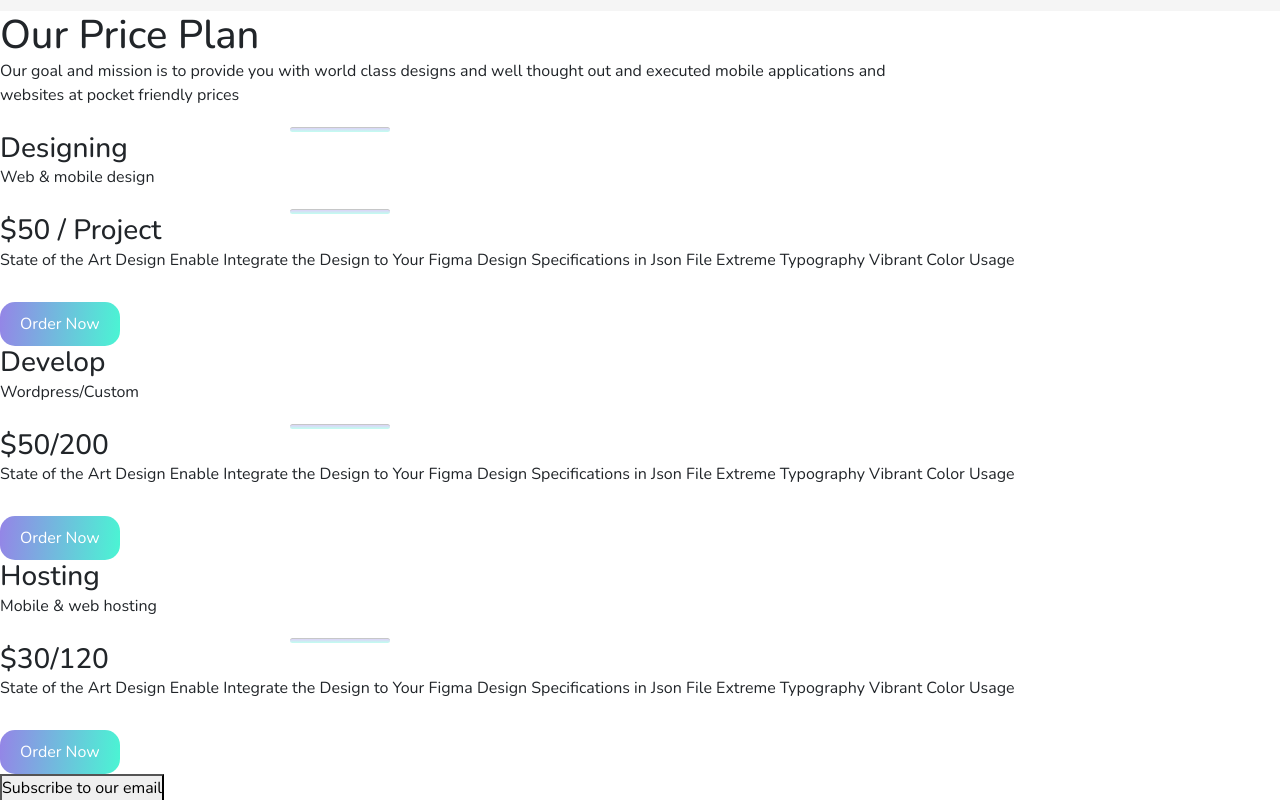
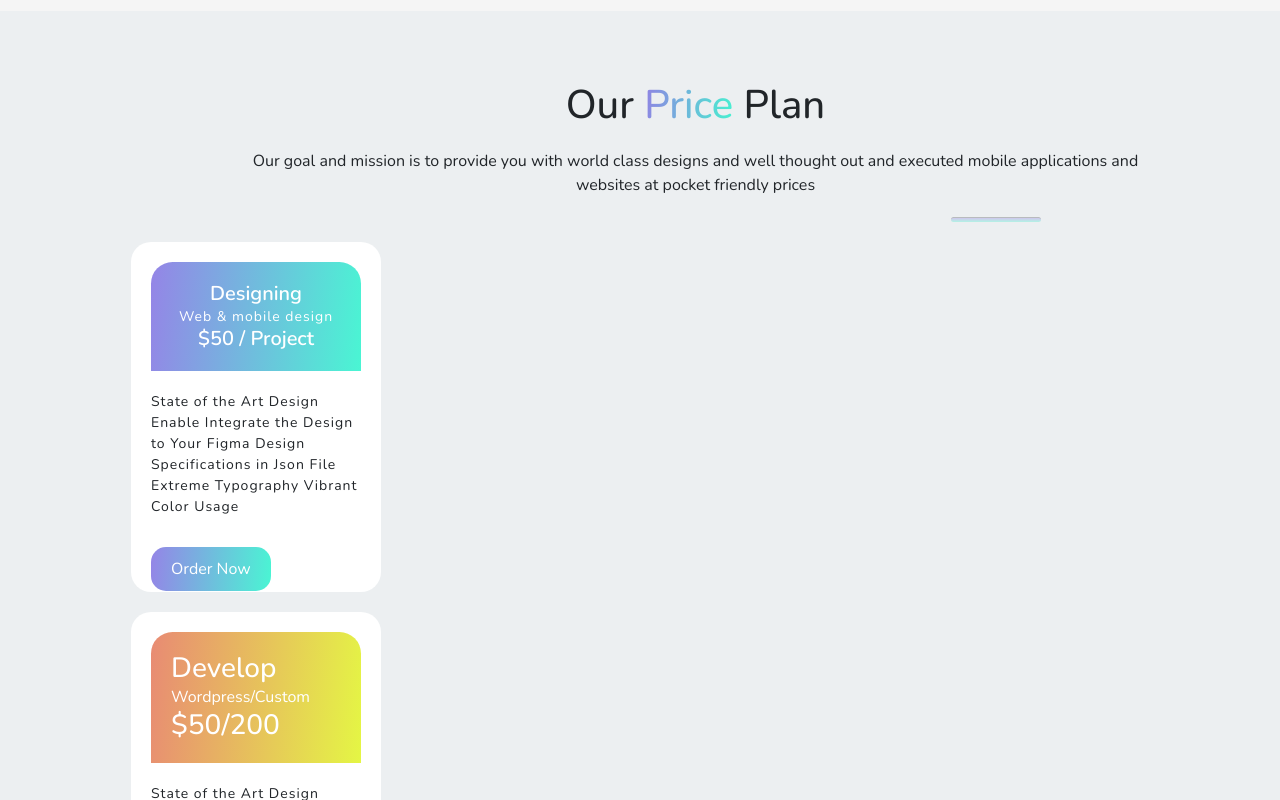
Before and after one commit to oyesa/3Frames, an Angular app: page / in a window 1280 px wide. Shown: the part 3880-4680 px from the top of the page. Built offline with nearby package versions, Linux system fonts and the light colour scheme.

Commit message:
style landing page

```diff
--- a/src/app/landing/landing.component.css
+++ b/src/app/landing/landing.component.css
@@ -227,3 +227,84 @@ hr{
   -webkit-background-clip: text;
   -webkit-text-fill-color: transparent;
 }
+
+
+/* PRICE PLAN SECTION  */
+
+.price-sec{
+  background: #ECEFF1;
+  padding-left: 111px;
+}
+
+.price-sec span{
+  background: var(--Button-Color, linear-gradient(96deg, rgba(127, 80, 226, 0.77) -10.44%, rgba(11, 255, 196, 0.77) 108.53%, rgba(11, 255, 196, 0.77) 108.54%));
+  background-clip: text;
+  -webkit-background-clip: text;
+  -webkit-text-fill-color: transparent;
+}
+
+.price-sec h1{
+  text-align: center;
+  padding-top: 70px;
+  padding-bottom: 20px;
+}
+
+.price-sec .p2{
+  text-align: center;
+}
+
+.hr3{
+  width: 90px;
+  height: 5px;
+  border-radius: 5px;
+  background: -webkit-linear-gradient(#7f50e2, #0bffc4);
+  margin-left: 840px;
+  margin-top: 15x;
+  margin-bottom: 20px;
+}
+
+.projects-col1{
+  background-color: #fff;
+  height: 350px;
+  width: 250px;
+  padding: 20px;
+  border-radius: 20px;
+  margin: 20px;
+}
+
+.proj-inn{
+  padding: 20px;
+  margin-bottom: 20px;
+  color: #fff;
+  align-items: center;
+  border-radius: 21.48px 21.48px 0px 0px;
+  background: var(--Button-Color, linear-gradient(96deg, rgba(127, 80, 226, 0.77) -10.44%, rgba(11, 255, 196, 0.77) 108.53%, rgba(11, 255, 196, 0.77) 108.54%));
+}
+
+.proj-inn h3{
+  font-size: 20px;
+  font-weight: 600;
+  text-align: center;
+}
+
+.proj-inn p{
+  font-weight: 300;
+  letter-spacing: 1px;
+  font-size: 14px;
+  text-align: center;
+}
+
+.proj-inn2 p{
+  font-weight: 300;
+  letter-spacing: 1px;
+  font-size: 14px;
+}
+
+.proj-in{
+  padding: 20px;
+  margin-bottom: 20px;
+  color: #fff;
+  align-items: center;
+  border-radius: 21.48px 21.48px 0px 0px;
+  background: var(--First-Button-Hover-color, linear-gradient(96deg, rgba(226, 89, 80, 0.77) -10.44%, rgba(220, 255, 7, 0.77) 108.53%, rgba(250, 255, 11, 0.77) 108.54%));
+}
--- a/src/app/landing/landing.component.html
+++ b/src/app/landing/landing.component.html
@@ -99,17 +99,18 @@
 
     <!-- PRICE PLAN SECTION -->
     <div class="price-sec">
-      <h1>Our Price Plan </h1>
-      <p>Our goal and mission is to provide you with world class designs and well thought out and executed mobile applications and <br> websites at pocket friendly prices</p>
-      <hr>
+      <h1>Our <span>Price</span> Plan </h1>
+      <p class="p2">Our goal and mission is to provide you with world class designs and well thought out and executed mobile applications and <br> websites at pocket friendly prices</p>
+      <hr class="hr3">
 
       <div class="projects-col1">
+        <div class="proj-inn">
         <h3>Designing</h3>
         <p>Web & mobile design</p>
-        <hr>
         <h3>$50 / Project</h3>
+        </div>
 
-        <div>
+        <div class="proj-inn2">
           <p>State of the Art Design Enable
             Integrate the Design to Your Figma
             Design Specifications in Json File
@@ -120,12 +121,13 @@
       </div>
 
       <div class="projects-col1">
+        <div class="proj-in">
           <h3>Develop </h3>
           <p>Wordpress/Custom</p>
-        <hr>
           <h3>$50/200</h3>
+        </div>
 
-        <div>
+        <div class="proj-inn2">
           <p>State of the Art Design Enable
             Integrate the Design to Your Figma
             Design Specifications in Json File
@@ -136,12 +138,13 @@
       </div>
 
       <div class="projects-col1">
+        <div class="proj-inn">
           <h3>Hosting</h3>
           <p>Mobile & web hosting </p>
-        <hr>
           <h3>$30/120</h3>
+        </div>
 
-        <div>
+        <div class="proj-inn2">
           <p>State of the Art Design Enable
             Integrate the Design to Your Figma
             Design Specifications in Json File
```
Lines whose indentation alone changed are shown as unchanged.
